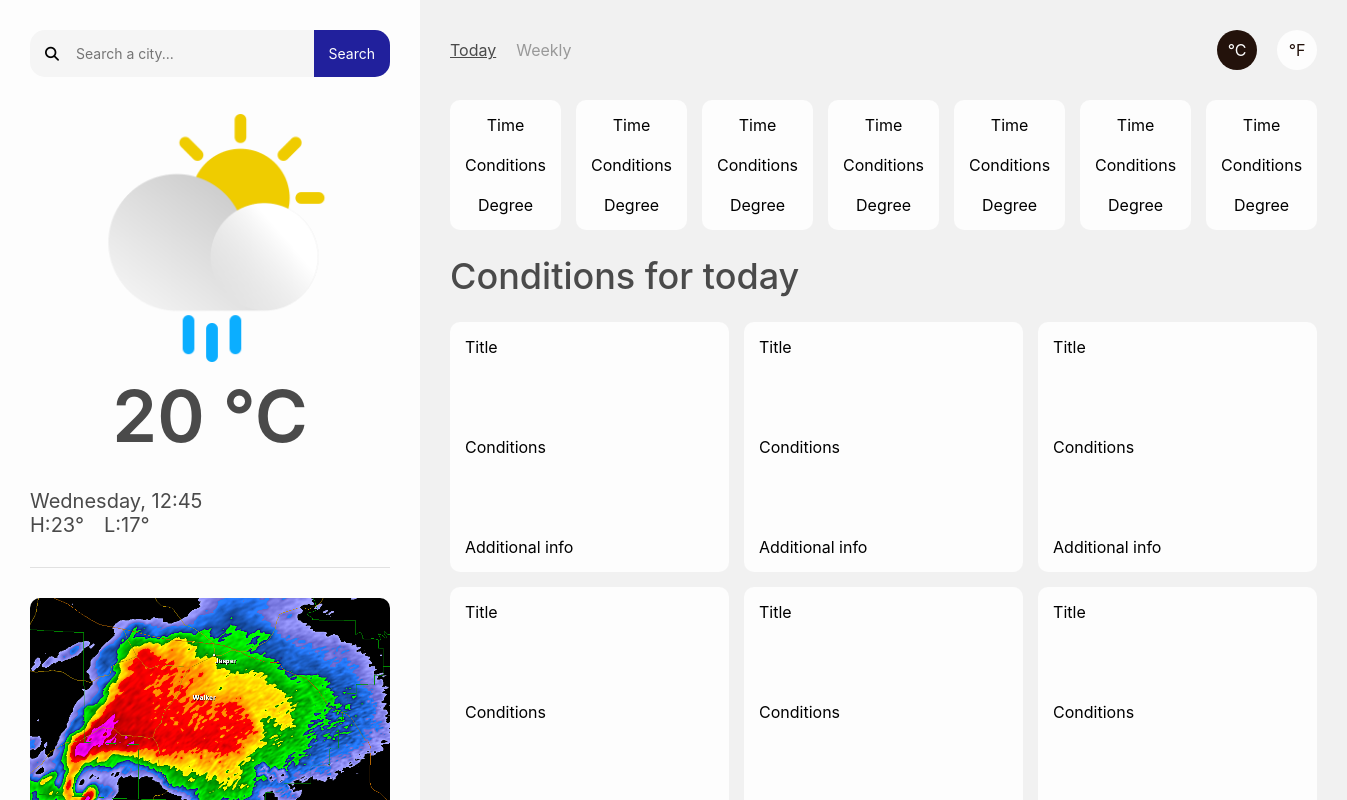
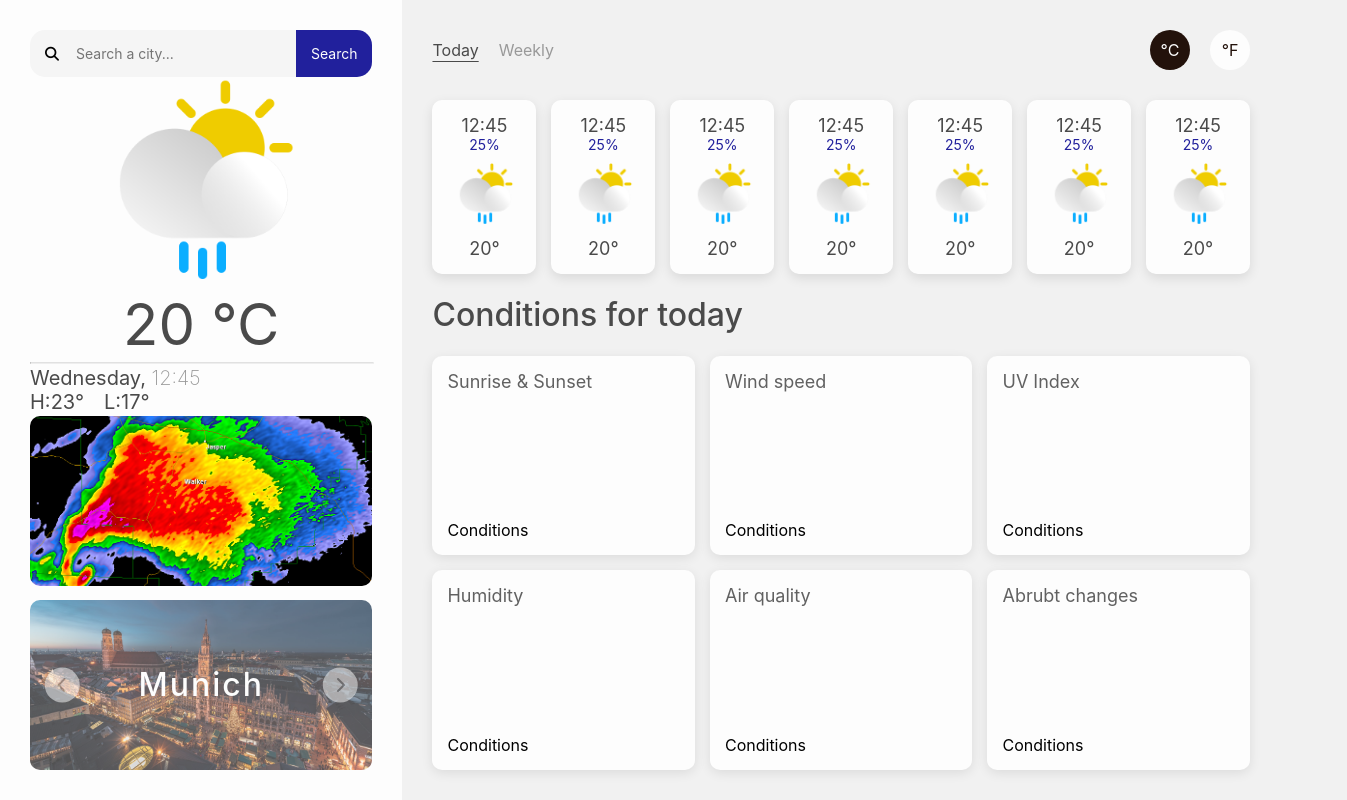
Before and after one commit to bobby-22/weather-wizard, a Vue app: page /#/dashboard in a window 1280 px wide. Shown: the top 800 px of the page, 1347 px wide, since content can reach past the window. Built offline with nearby package versions, Linux system fonts and the light colour scheme.

Commit message:
Further style dashboard

```diff
--- a/src/views/Dashboard.vue
+++ b/src/views/Dashboard.vue
@@ -14,8 +14,11 @@
                     <h1>20 °C</h1>
                 </div>
             </div>
+            <hr class="rounded-divider" />
             <div class="additional-info">
-                <p>Wednesday, 12:45</p>
+                <p>
+                    Wednesday, <span class="additional-info-time">12:45</span>
+                </p>
                 <span class="highest">H:23°</span>
                 <span class="lowest">L:17°</span>
             </div>
@@ -44,14 +47,19 @@
             </div>
             <div class="small-cards">
                 <div class="small-card" v-for="card in 7">
-                    <div class="small-card-header">
-                        Time
+                    <div class="small-card-header-1">
+                        12:45
+                    </div>
+                    <div class="small-card-header-2">
+                        25%
                     </div>
                     <div class="small-card-body">
-                        Conditions
+                        <img
+                            src="../assets/cloud_day_forecast_rain_rainy_icon.png"
+                        />
                     </div>
                     <div class="small-card-footer">
-                        Degree
+                        20°
                     </div>
                 </div>
             </div>
@@ -59,15 +67,52 @@
                 <h1>Conditions for today</h1>
             </div>
             <div class="big-cards">
-                <div class="big-card" v-for="card in 9">
+                <div class="big-card">
                     <div class="big-card-header">
-                        Title
+                        Sunrise & Sunset
                     </div>
                     <div class="big-card-body">
                         Conditions
                     </div>
-                    <div class="big-card-footer">
-                        Additional info
+                </div>
+                <div class="big-card">
+                    <div class="big-card-header">
+                        Wind speed
+                    </div>
+                    <div class="big-card-body">
+                        Conditions
+                    </div>
+                </div>
+                <div class="big-card">
+                    <div class="big-card-header">
+                        UV Index
+                    </div>
+                    <div class="big-card-body">
+                        Conditions
+                    </div>
+                </div>
+                <div class="big-card">
+                    <div class="big-card-header">
+                        Humidity
+                    </div>
+                    <div class="big-card-body">
+                        Conditions
+                    </div>
+                </div>
+                <div class="big-card">
+                    <div class="big-card-header">
+                        Air quality
+                    </div>
+                    <div class="big-card-body">
+                        Conditions
+                    </div>
+                </div>
+                <div class="big-card">
+                    <div class="big-card-header">
+                        Abrubt changes
+                    </div>
+                    <div class="big-card-body">
+                        Conditions
                     </div>
                 </div>
             </div>
@@ -86,9 +131,12 @@ export default {
     display: flex;
 }
 .main-card {
+    display: flex;
+    flex-direction: column;
+    justify-content: space-between;
+    flex-basis: 20%;
     max-width: 500px;
     padding: 30px;
-    flex-basis: 30%;
     background-color: #fdfdfd;
 }
 .search-bar {
@@ -117,27 +165,34 @@ export default {
     display: flex;
     flex-direction: column;
     align-items: center;
-    margin-top: 35px;
 }
 .main-weather-condition img {
-    width: 250px;
-    height: 250px;
+    width: 200px;
+    height: 200px;
 }
 .main-card-header h1 {
-    font-weight: 600;
-    font-size: 72px;
+    font-weight: 400;
+    font-size: 58px;
     margin-top: 10px;
-    margin-bottom: 30px;
+    margin-bottom: 0px;
     color: #4a4a4a;
+}
+.rounded-divider {
+    width: 100%;
+    border-top: 1px solid #e1e1e1;
+    border-radius: 5px;
+    margin: 0px;
 }
 p {
     margin: 0px;
 }
 .additional-info {
     font-size: 20px;
-    padding-bottom: 30px;
     color: #4a4a4a;
-    border-bottom: 1px solid #e1e1e1;
+}
+.additional-info-time {
+    font-weight: 200;
+    color: #999999;
 }
 .highest {
     margin-right: 20px;
@@ -145,18 +200,15 @@ p {
 .media img {
     object-fit: cover;
     min-width: 100%;
-    max-height: 240px;
+    max-height: 170px;
     border-radius: 10px;
-}
-.radar {
-    margin-top: 30px;
-    margin-bottom: 5px;
 }
 .city {
     position: relative;
-    opacity: 0.8;
+    opacity: 0.7;
     display: flex;
     justify-content: space-between;
+    margin-top: 10px;
 }
 .city-name {
     position: absolute;
@@ -199,7 +251,10 @@ p {
     opacity: 0.8;
 }
 .secondary-card {
-    flex-basis: 70%;
+    display: flex;
+    flex-direction: column;
+    justify-content: space-between;
+    flex-basis: 80%;
     padding: 30px;
 }
 .navbar {
@@ -213,6 +268,7 @@ p {
 }
 .today {
     color: #4a4a4a;
+    text-underline-offset: 5px;
 }
 .weekly {
     color: #999999;
@@ -246,19 +302,38 @@ p {
     justify-content: space-between;
     align-items: center;
     flex-basis: 100%;
-    height: 100px;
+    min-height: 100px;
+    box-shadow: rgba(0, 0, 0, 0.1) 0px 4px 12px;
     border-radius: 10px;
     padding: 15px;
     background-color: #fdfdfd;
+    backdrop-filter: blur(25px);
+}
+.small-card-header-1,
+.small-card-footer {
+    font-size: 18px;
+    color: #4a4a4a;
+}
+.small-card-header-2 {
+    font-size: 14px;
+    color: #21209c;
+}
+.small-card-body img {
+    object-fit: cover;
+    width: 61px;
+    height: 61px;
+    margin-top: 10px;
+    margin-bottom: 10px;
 }
 .secondary-card-header h1 {
     font-weight: 500;
-    font-size: 36px;
+    font-size: 32px;
     color: #4a4a4a;
 }
 .big-cards {
     display: grid;
-    grid-template-columns: auto auto auto;
+    grid-template-columns: 1fr 1fr 1fr;
+    height: 100%;
     gap: 15px;
 }
 .big-card {
@@ -266,10 +341,15 @@ p {
     flex-direction: column;
     justify-content: space-between;
     flex-basis: 100%;
+    box-shadow: rgba(0, 0, 0, 0.09) 0px 3px 12px;
     border-radius: 10px;
-    height: 220px;
     overflow: auto;
     padding: 15px;
     background-color: #fdfdfd;
 }
+.big-card-header,
+.big-card-footer {
+    font-size: 18px;
+    color: #616161;
+}
 </style>
```
